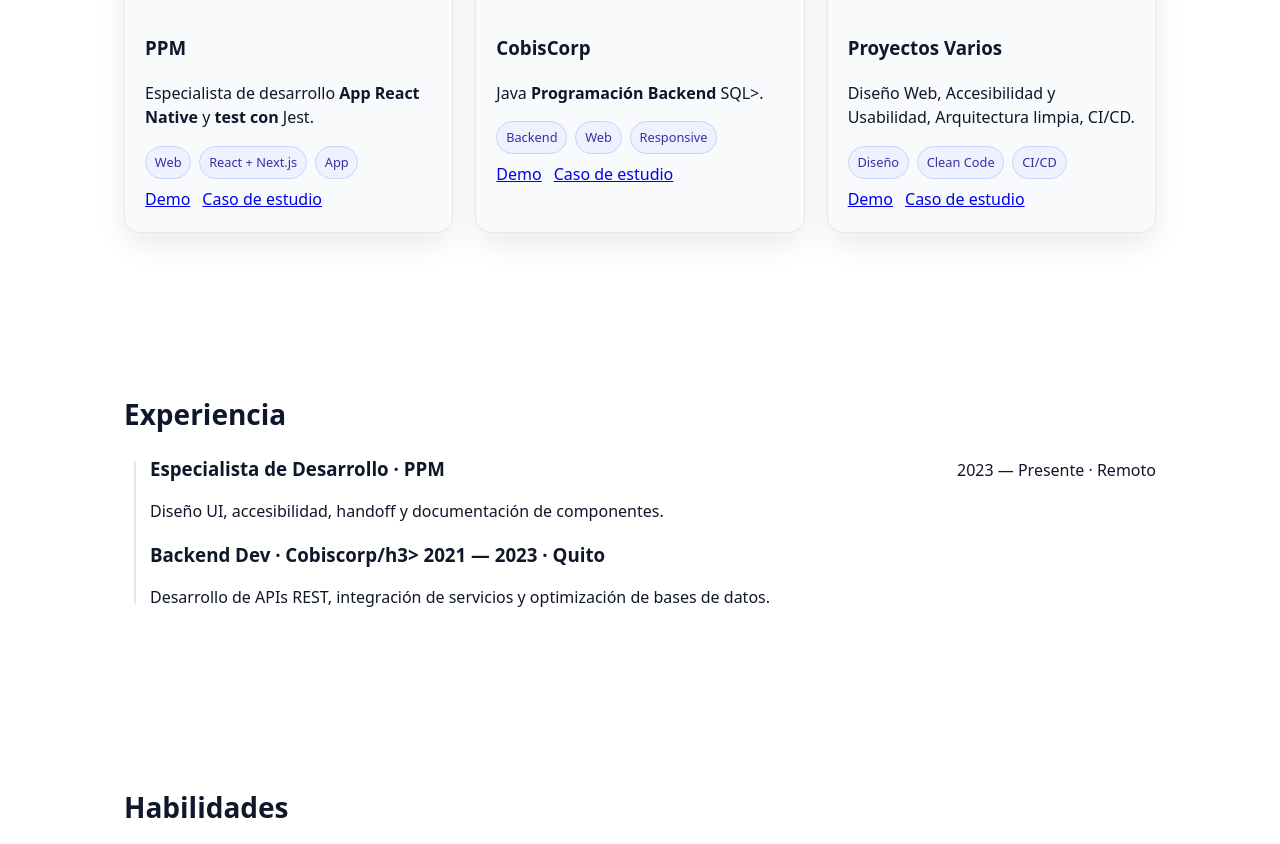
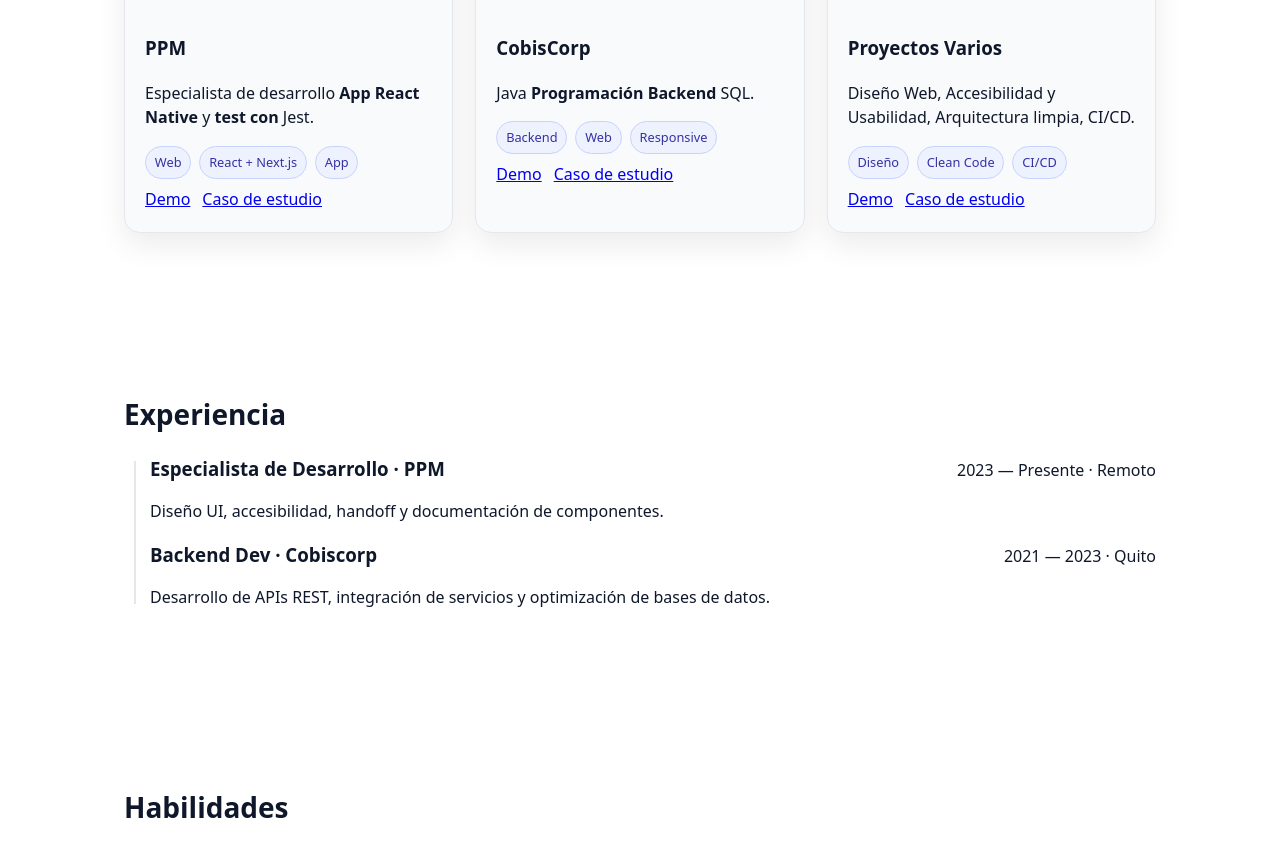
Before and after one commit to sansan1994/micvwev, a plain HTML site: page index.html in a window 1280 px wide. Shown: the part 930-1774 px from the top of the page. Drawn offline with Linux system fonts and the light colour scheme.

Commit message:
Latest updates to website

```diff
--- a/index.html
+++ b/index.html
@@ -81,7 +81,7 @@
 <img src="assets/images/cobis_usa_logo.jpeg" alt="Landing B2B rápida" />
 <div class="project__body">
 <h3>CobisCorp</h3>
-<p>Java  <strong> Programación Backend</strong> SQL&gt;.</p>
+<p>Java  <strong> Programación Backend</strong> SQL.</p>
 <div class="project__tags">
 <span>Backend</span><span>Web</span><span>Responsive</span>
 </div>
@@ -124,7 +124,7 @@
 </li>
 
 <div class="tl__head">
-<h3>Backend Dev · Cobiscorp/h3>
+<h3>Backend Dev · Cobiscorp</h3>
 <span>2021 — 2023 · Quito</span>
 </div>
 <p>Desarrollo de APIs REST, integración de servicios y optimización de bases de datos.</p>
```
